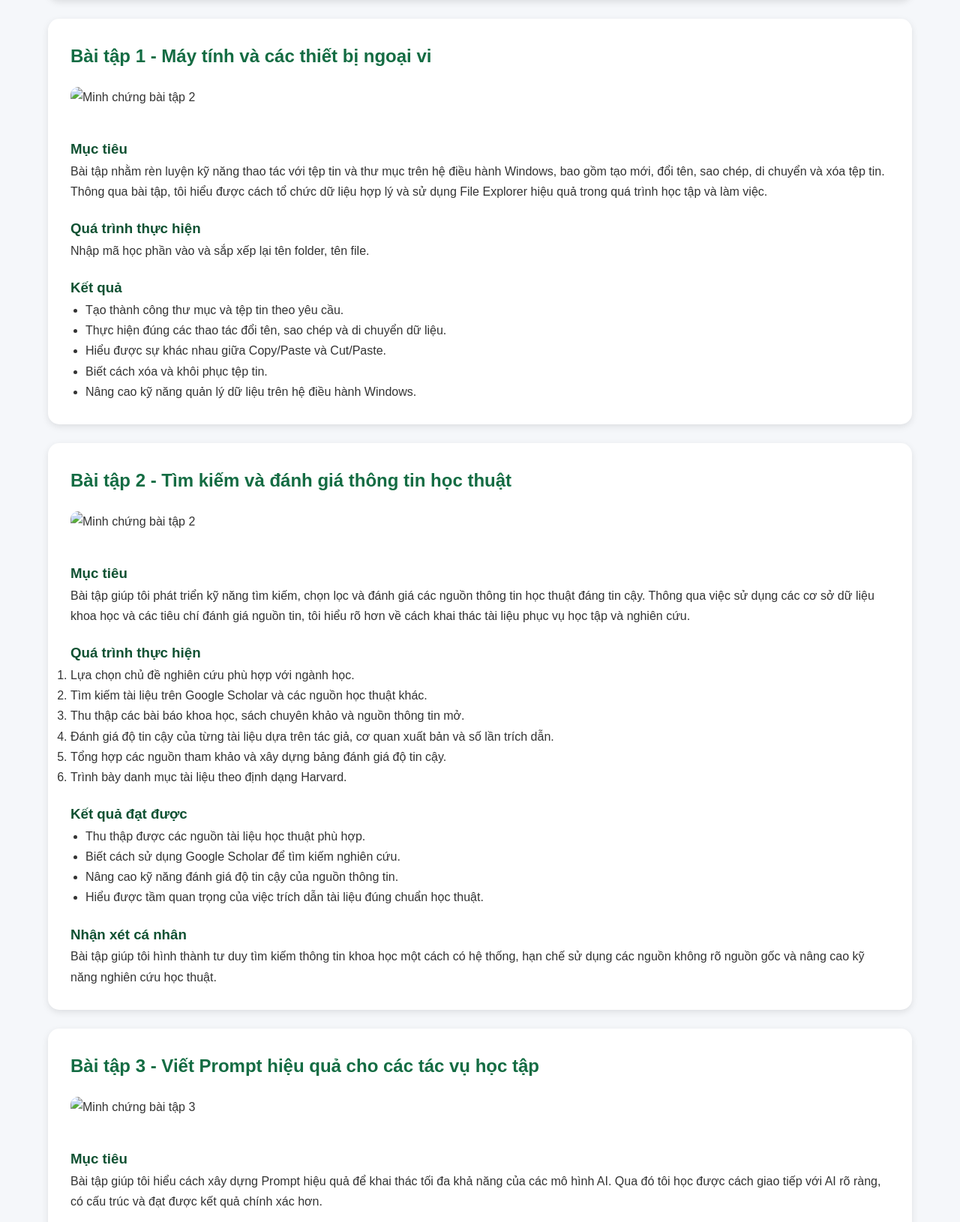
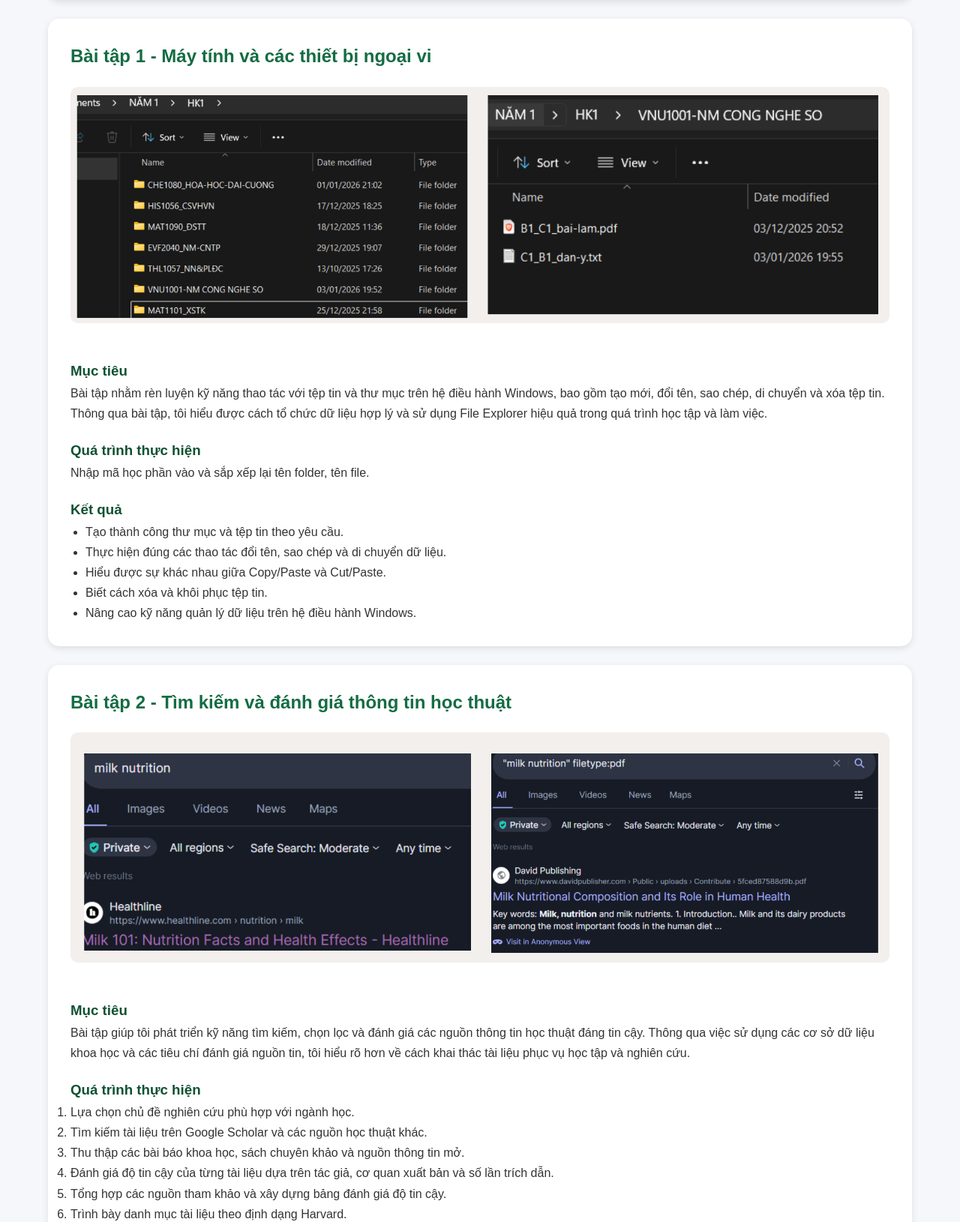
Before and after one commit to 25020800-create/portfolio-buituantu, a plain HTML site: page index.html in a window 1280 px wide. Shown: the part 726-2356 px from the top of the page at 75% size. Drawn offline with Linux system fonts and the light colour scheme.

Commit message:
Update index.html

```diff
--- a/index.html
+++ b/index.html
@@ -146,8 +146,8 @@ thể hiện quá trình phát triển năng lực cá nhân.
 
 <h2>Bài tập 1 - Máy tính và các thiết bị ngoại vi</h2>
 
-<img src="images/imagine1.png"
-     alt="Minh chứng bài tập 2"
+<img src="imagine1.png"
+     alt="Minh chứng bài tập 1"
      style="width:100%;border-radius:10px;margin-bottom:20px;">
 
 <h3>Mục tiêu</h3>
@@ -174,7 +174,7 @@ thể hiện quá trình phát triển năng lực cá nhân.
 
 <h2>Bài tập 2 - Tìm kiếm và đánh giá thông tin học thuật</h2>
 
-<img src="images/chuong2.png"
+<img src="chuong2.png"
      alt="Minh chứng bài tập 2"
      style="width:100%;border-radius:10px;margin-bottom:20px;">
 
@@ -219,7 +219,7 @@ hạn chế sử dụng các nguồn không rõ nguồn gốc và nâng cao kỹ
 
 <h2>Bài tập 3 - Viết Prompt hiệu quả cho các tác vụ học tập</h2>
 
-<img src="images/chuong3.png"
+<img src="chuong3.png"
      alt="Minh chứng bài tập 3"
      style="width:100%;border-radius:10px;margin-bottom:20px;">
 
@@ -264,7 +264,7 @@ Một Prompt rõ ràng, có ngữ cảnh và yêu cầu cụ thể sẽ tạo ra
 
 <h2>Bài tập 4 - Sử dụng công cụ hợp tác trực tuyến cho dự án nhóm</h2>
 
-<img src="images/chuong4.png"
+<img src="chuong4.png"
      alt="Minh chứng bài tập 4"
      style="width:100%;border-radius:10px;margin-bottom:20px;">
 
@@ -373,7 +373,7 @@ Tuy nhiên, hiệu quả của AI phụ thuộc vào khả năng đặt Prompt v
 
 <h2>Bài tập 6 - Sử dụng AI có trách nhiệm trong học tập và nghiên cứu</h2>
 
-<img src="images/chuong6.png"
+<img src="chuong6.png"
      alt="Minh chứng bài tập 6"
      style="width:100%;border-radius:10px;margin-bottom:20px;">
 
```
